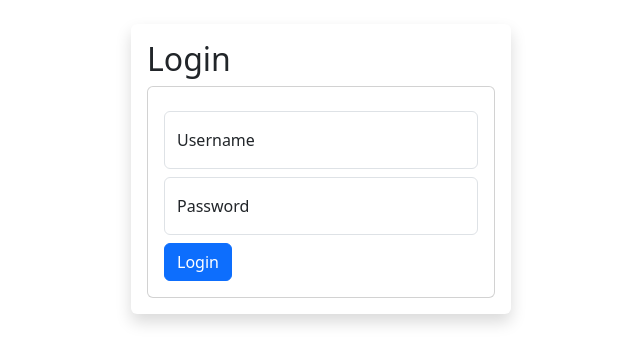
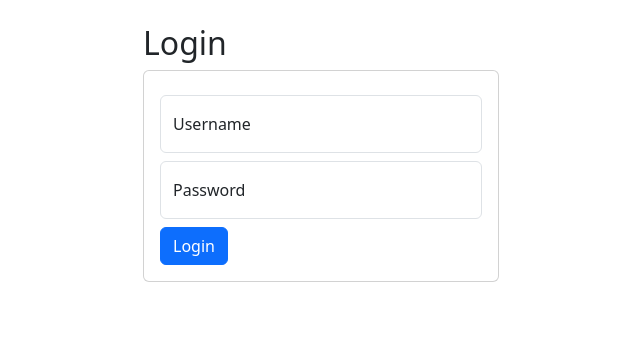
Before and after one commit to AldoQuintal/super-guacamole, a Django app: page /accounts/login/ in a window 1280 px wide. Shown: the part 56-420 px from the top of the page, without its empty margins (319-959 px from the left). Run offline with Django 5.2, Linux system fonts and the light colour scheme; some libraries are stand-ins or nearby versions.

Commit message:
sin shadow

```diff
--- a/Tanques/templates/login.html
+++ b/Tanques/templates/login.html
@@ -5,7 +5,7 @@
 {% if error %}
 <main class="container py-4">
     <div class="row">
-        <div class="col-md-4 offset-md-4 shadow p-3 mb-5 bg-body rounded">
+        <div class="col-md-4 offset-md-4">
             <h2>Login</h2>
             <div class="card">
                 <div class="card-body">
@@ -35,7 +35,7 @@
 {% else %}
 <main class="container py-4">
     <div class="row">
-        <div class="col-md-4 offset-md-4 shadow p-3 mb-5 bg-body rounded">
+        <div class="col-md-4 offset-md-4">
             <h2>Login</h2>
             <div class="card">
                 <div class="card-body">
```
